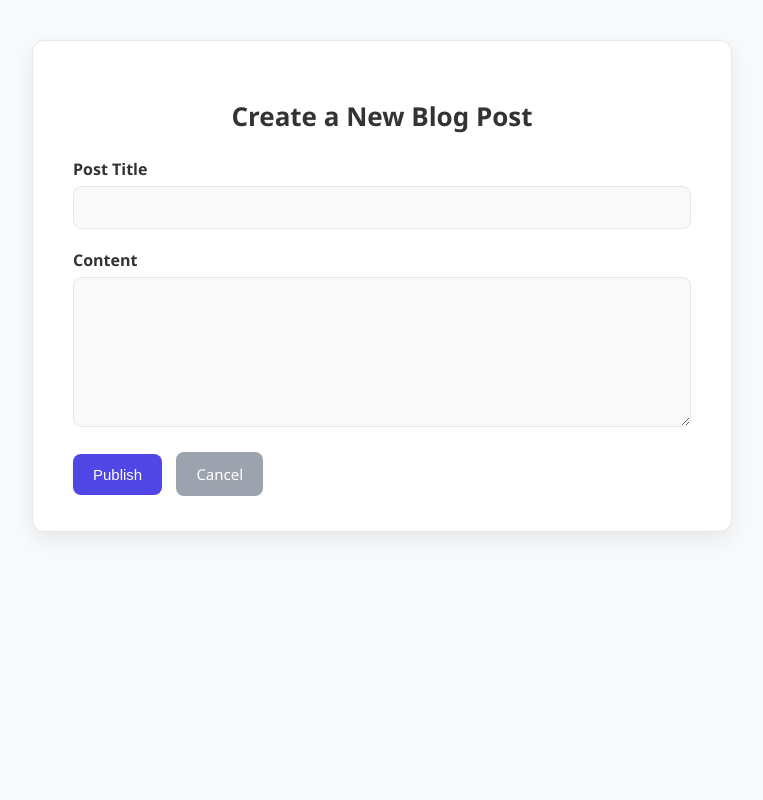
After one commit to Tanujyashodha/web-development-using-php-and-mysql-, a PHP site: page /insertpost.php in a window 1280 px wide. The commit adds this page. Shown: the whole page, without its empty margins (258-1021 px from the left). Run offline with PHP 8.4, Linux system fonts and the light colour scheme; the visitor is signed in with stand-in values (Sample User, id 1).

Commit message:
Add files via upload

```diff
--- /dev/null
+++ b/insertpost.php
@@ -0,0 +1,186 @@
+<?php
+session_start();
+include 'db.php';
+
+// Check if user is logged in
+if (!isset($_SESSION['user_id'])) {
+    header("Location: login.php");
+    exit;
+}
+
+$message = '';
+
+// Handle form submission
+if ($_SERVER['REQUEST_METHOD'] === 'POST') {
+    $title = trim($_POST['title'] ?? '');
+    $content = trim($_POST['content'] ?? '');
+
+    if ($title === '' || $content === '') {
+        $message = "❗ Title and Content cannot be empty.";
+    } else {
+        $user_id = $_SESSION['user_id'];
+
+        $stmt = $conn->prepare("INSERT INTO posts (user_id, title, content) VALUES (?, ?, ?)");
+        $stmt->bind_param("iss", $user_id, $title, $content);
+
+        if ($stmt->execute()) {
+            $message = "✅ Post added successfully!";
+        } else {
+            $message = "❌ Error: " . $stmt->error;
+        }
+    }
+}
+?>
+
+<!DOCTYPE html>
+<html lang="en">
+<head>
+  <meta charset="UTF-8">
+  <title>Create Post</title>
+  <style>
+    :root {
+      --primary: #4f46e5;
+      --primary-dark: #4338ca;
+      --bg: #f9fafb;
+      --text: #333;
+      --card-bg: #ffffff;
+      --border: #e5e7eb;
+      --shadow: rgba(0, 0, 0, 0.08);
+    }
+
+    * {
+      box-sizing: border-box;
+    }
+
+    body {
+      margin: 0;
+      font-family: "Segoe UI", Tahoma, sans-serif;
+      background-color: var(--bg);
+      color: var(--text);
+      display: flex;
+      justify-content: center;
+      align-items: flex-start;
+      min-height: 100vh;
+      padding: 40px 16px;
+    }
+
+    .container {
+      max-width: 700px;
+      width: 100%;
+      background: var(--card-bg);
+      border: 1px solid var(--border);
+      padding: 35px 40px;
+      border-radius: 12px;
+      box-shadow: 0 8px 24px var(--shadow);
+    }
+
+    h2 {
+      margin-bottom: 24px;
+      text-align: center;
+      font-size: 26px;
+    }
+
+    .form-group {
+      margin-bottom: 20px;
+    }
+
+    label {
+      display: block;
+      margin-bottom: 6px;
+      font-weight: 600;
+    }
+
+    input[type="text"],
+    textarea {
+      width: 100%;
+      padding: 12px 14px;
+      border: 1px solid var(--border);
+      border-radius: 8px;
+      font-size: 15px;
+      background-color: #f9f9f9;
+    }
+
+    textarea {
+      resize: vertical;
+      min-height: 150px;
+    }
+
+    .btn {
+      padding: 12px 20px;
+      border: none;
+      border-radius: 8px;
+      font-size: 15px;
+      cursor: pointer;
+      transition: background-color 0.2s ease;
+      text-decoration: none;
+      display: inline-block;
+      margin-right: 10px;
+    }
+
+    .btn-primary {
+      background-color: var(--primary);
+      color: white;
+    }
+
+    .btn-primary:hover {
+      background-color: var(--primary-dark);
+    }
+
+    .btn-secondary {
+      background-color: #9ca3af;
+      color: white;
+    }
+
+    .btn-secondary:hover {
+      background-color: #6b7280;
+    }
+
+    .message {
+      margin-bottom: 20px;
+      padding: 10px 15px;
+      border-radius: 6px;
+      font-size: 14px;
+    }
+
+    .message.success {
+      background-color: #ecfdf5;
+      color: #065f46;
+      border: 1px solid #10b981;
+    }
+
+    .message.error {
+      background-color: #fef2f2;
+      color: #991b1b;
+      border: 1px solid #f87171;
+    }
+  </style>
+</head>
+<body>
+
+<div class="container">
+  <h2>Create a New Blog Post</h2>
+
+  <?php if ($message): ?>
+    <div class="message <?= str_starts_with($message, '✅') ? 'success' : 'error' ?>">
+      <?= $message ?>
+    </div>
+  <?php endif; ?>
+
+  <form method="POST">
+    <div class="form-group">
+      <label for="title">Post Title</label>
+      <input type="text" name="title" id="title" required>
+    </div>
+
+    <div class="form-group">
+      <label for="content">Content</label>
+      <textarea name="content" id="content" required></textarea>
+    </div>
+
+    <button type="submit" class="btn btn-primary">Publish</button>
+    <a href="dashboard.php" class="btn btn-secondary">Cancel</a>
+  </form>
+</div>
+
+</body>
+</html>
```
Also changed, not shown: deletepost.php (added, +108 -0 lines), displaypost.php (added, +70 -0 lines), index.php (+162 -2 lines), updatepost.php (added, +119 -0 lines).
